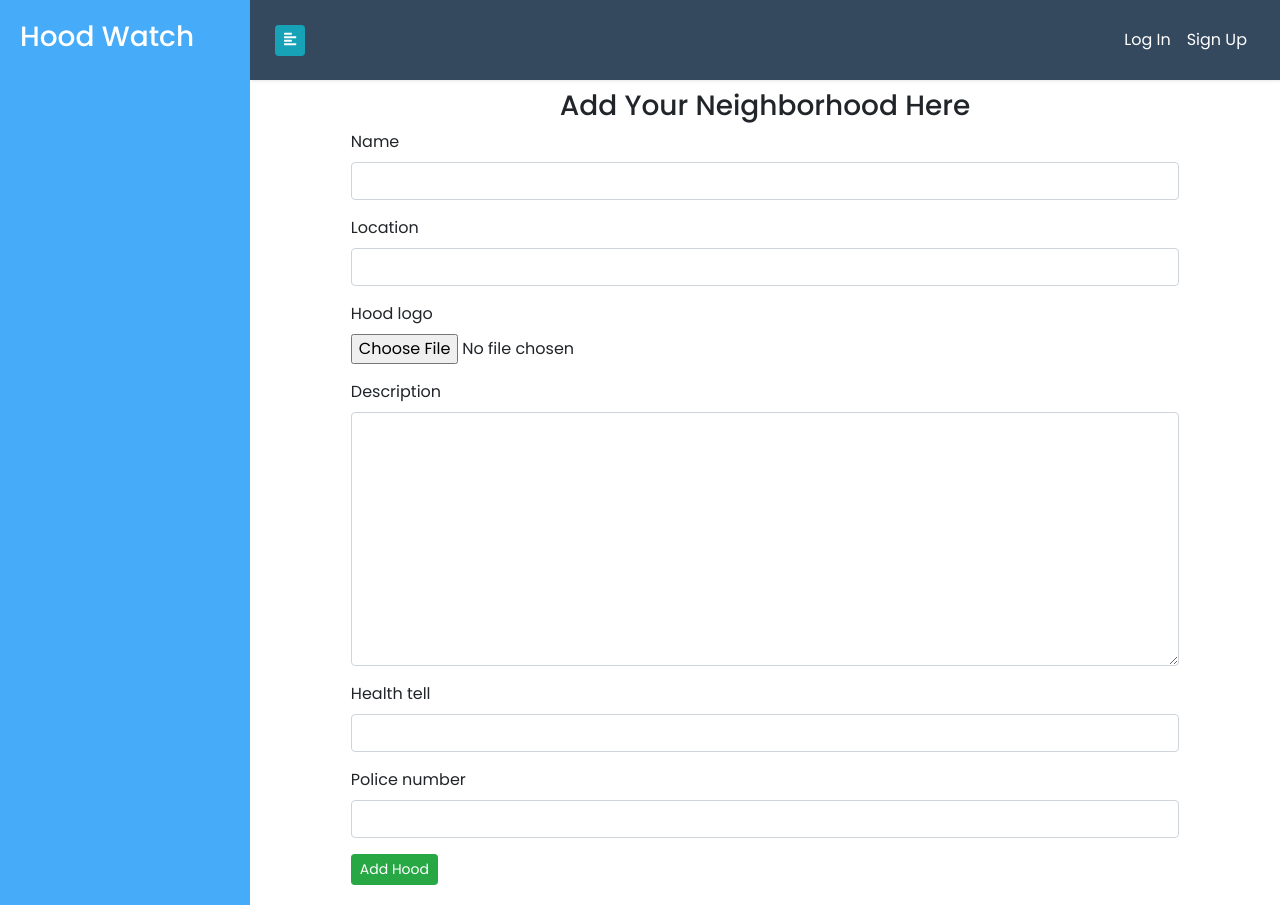
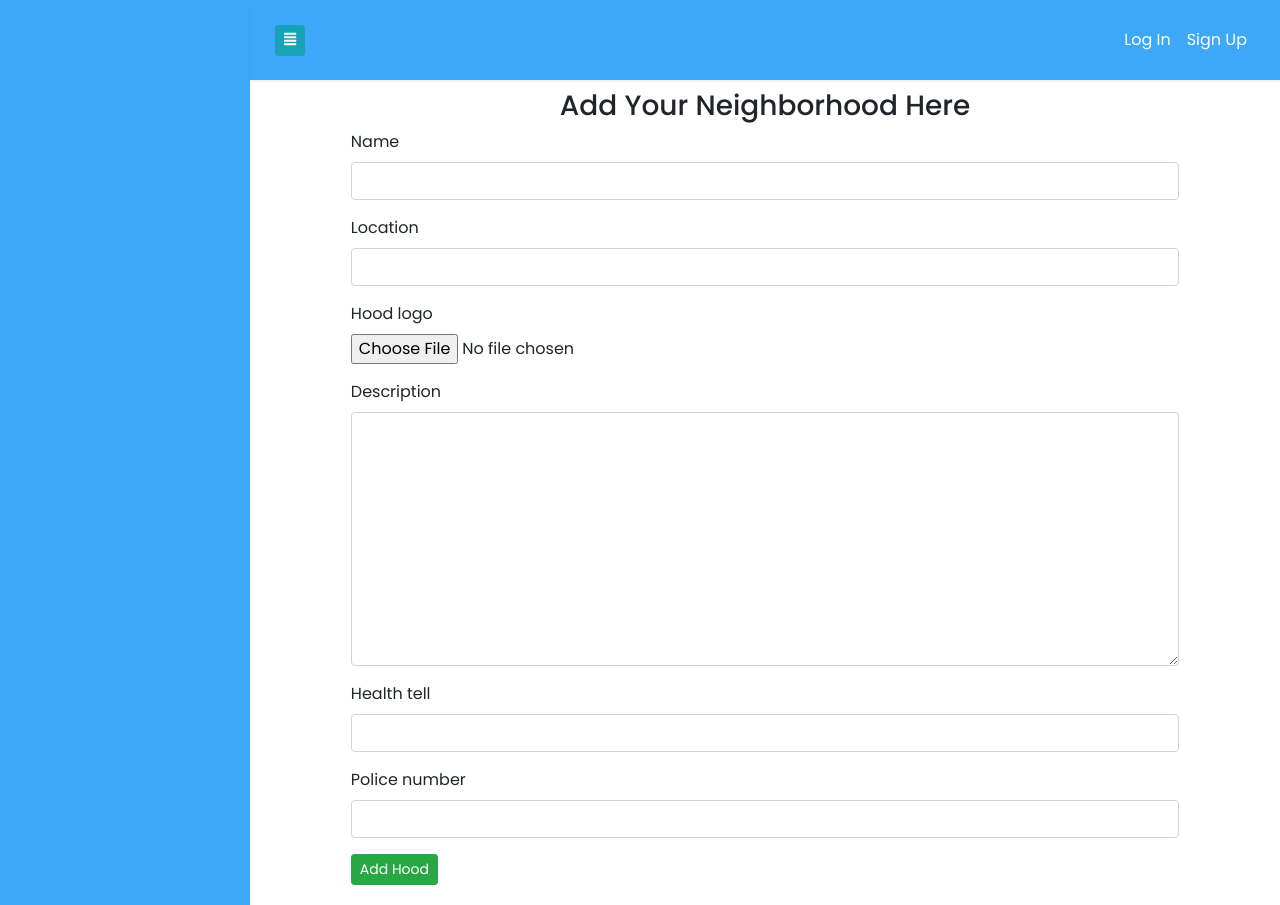
Before and after one commit to Michael-Otieno/nieghborhood_search, a Django app: page /new-hood/ in a window 1280 px wide. Run offline with Django 3.2, Linux system fonts and the light colour scheme; some libraries are stand-ins or nearby versions.

Commit message:
add changes

```diff
--- a/neighborhoodapp/templates/bar.html
+++ b/neighborhoodapp/templates/bar.html
@@ -1,8 +1,8 @@
 <nav id="sidebar" class="">
-    <div class="sidebar-header ">
-        <h3><a href="{% url 'index' %}">Hood Watch</a></h3>
-        <strong><i class="fas fa-home"></i></strong>
-    </div>
+    <!-- <div class="sidebar-header "> -->
+        <!-- <h3><a href="{% url 'index' %}">Hood Watch</a></h3> -->
+        <!-- <strong><i class="fas fa-home"></i></strong> -->
+    <!-- </div> -->
     {% if user.is_authenticated %}
     <ul class="list-unstyled components mr-2 ml-2">
         <li class="mb-4">
--- a/neighborhoodapp/templates/navbar.html
+++ b/neighborhoodapp/templates/navbar.html
@@ -2,7 +2,7 @@
             <nav class="navbar navbar-expand-lg navbar-dark">
                 <div class="container-fluid">
                     <button type="button" id="sidebarCollapse" class="btn btn-sm btn-info">
-                        <i class="fas fa-align-left"></i>
+                        <i class="fas fa-align-justify"></i>
                     </button>
                     <button class="btn btn-dark d-inline-block d-lg-none ml-auto" type="button" data-toggle="collapse" data-target="#navbarSupportedContent" aria-controls="navbarSupportedContent" aria-expanded="false" aria-label="Toggle navigation">
                         <i class="fas fa-align-justify"></i>
--- a/static/css/styles.css
+++ b/static/css/styles.css
@@ -41,11 +41,11 @@ a:focus {
 
 .navbar {
     padding: 20px 10px;
-    background-color: #35495e;
+    background-color: #3da7f8;
     border: none;
     border-radius: 0;
     margin-bottom: 40px;
-    box-shadow: 1px 1px 3px rgba(0, 0, 0, 0.1);
+    box-shadow: 1px 1px 3px rgba(27, 27, 27, 0.1);
 }
 
 .navbar-btn {
@@ -79,7 +79,7 @@ span {
     min-width: 250px;
     max-width: 250px;
     padding-right:10px;
-    background: #46abf8;
+    background: #3da7f8;
     color: #fff;
     position: -webkit-sticky;
     position: sticky;
```
Also changed, not shown: media/images/clement-helardot-95YRwf6CNw8-unsplash.jpg (added).
